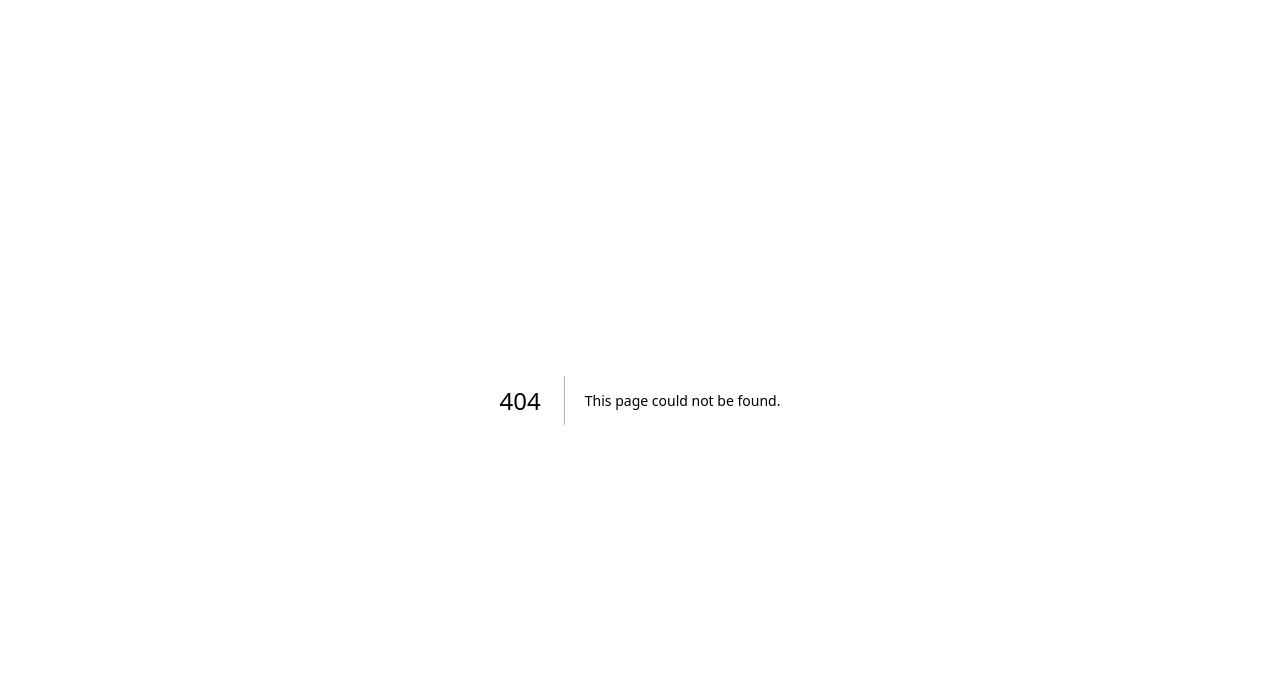
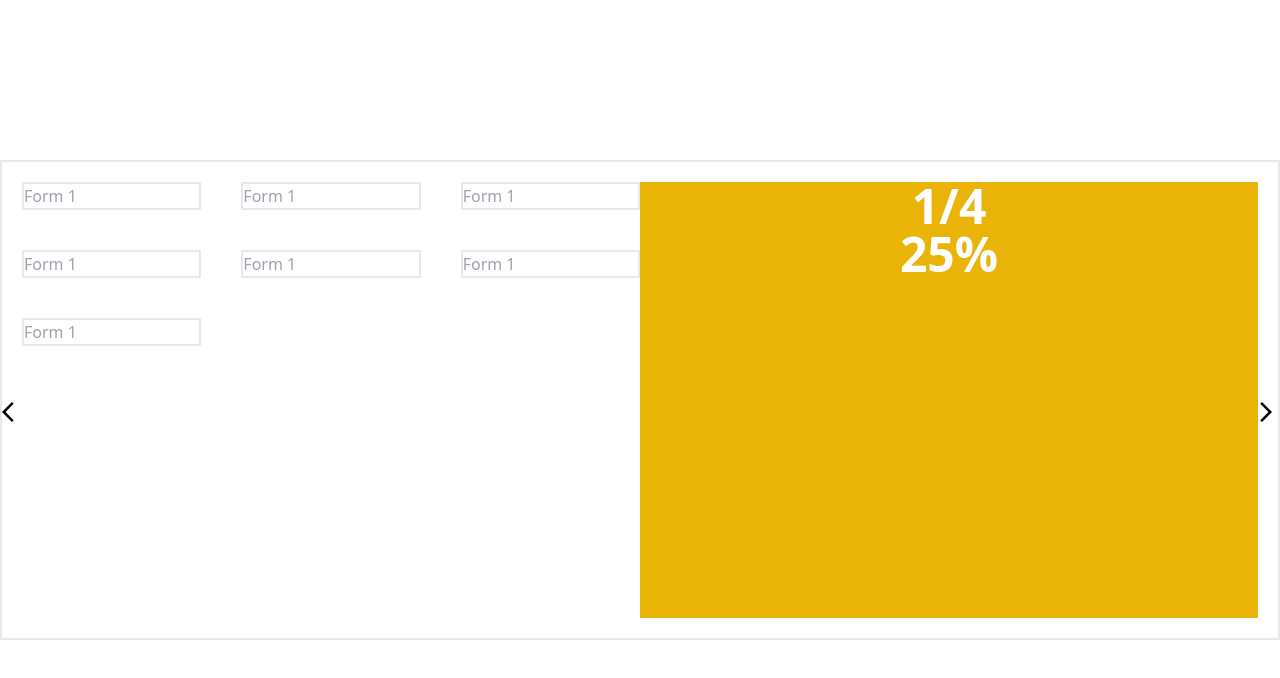
Before and after one commit to Nishantjain10/fitAI, a Next.js app: page /form in a window 1280 px wide. Before the commit this address had no page. Shown: the top 678 px of the page. Built offline with nearby package versions, Linux system fonts and the light colour scheme.

Commit message:
form added

```diff
--- /dev/null
+++ b/app/form/Container.tsx
@@ -0,0 +1,57 @@
+'use client'
+
+import React, { useState } from 'react'
+import StepFormOne from './StepFormOne';
+import StepFormTwo from "./StepFormTwo";
+import StepFormThree from "./StepFormThree";
+import StepFormFour from "./StepFormFour";
+import ArrowForwardIosIcon from '@mui/icons-material/ArrowForwardIos';
+import ArrowBackIosIcon from '@mui/icons-material/ArrowBackIos';
+
+const Container = () => {
+
+    const forms = [<StepFormOne />, <StepFormTwo />, <StepFormThree />, <StepFormFour />]
+    const [formIndex, setFormIndex] = useState(0)
+
+
+    const handleRightClick = () => {
+        setFormIndex(prev => prev < 3 ? prev + 1 : prev)
+    }
+
+    const handleLeftClick = () => {
+        setFormIndex(prev => prev > 0 ? prev - 1 : prev)
+    }
+
+    console.log(formIndex)
+
+    return (
+        <div className='flex mx-auto my-[10em] w-[80em] border-2 h-[30em] overflow-hidden relative p-5'>
+
+            <div className='my-0  h-full relative  flex-1'>
+                {/* {forms.map((form, idx) => {
+                    return (
+                        <div className={`absolute top-0 left-0 w-full h-full transition duration-500 ease-linear ${formIndex === idx ? 'translate-x-0' : idx === formIndex - 1 || (formIndex === 0 && idx === forms.length - 1) ? '-translate-x-full' : 'translate-x-full'}`}>
+                            {form}
+                        </div>
+                    )
+                })} */}
+
+                {forms[formIndex]}
+            </div>
+
+            <div className=' bg-[#eab308] text-white flex-col flex-1 flex items-center justify-start font-bold text-5xl'>
+                <h1>{formIndex + 1}/4</h1>
+                <p>{(formIndex + 1) / 4 * 100}%</p>
+            </div>
+
+            <ArrowForwardIosIcon onClick={handleRightClick} className='absolute right-0 top-1/2 cursor-pointer' />
+
+            <ArrowBackIosIcon onClick={handleLeftClick} className="absolute left-0 top-1/2 cursor-pointer" />
+
+
+
+        </div>
+    )
+}
+
+export default Container
--- /dev/null
+++ b/app/form/StepFormFour.tsx
@@ -0,0 +1,19 @@
+import React from 'react'
+
+const StepForm4 = () => {
+  return (
+    <div>
+       <form className='grid grid-cols-3 gap-10'>
+        <input type="text" className="border-2" placeholder="Form 4" />
+        <input type="text" className="border-2" placeholder="Form 4" />
+        <input type="text" className="border-2" placeholder="Form 4" />
+        <input type="text" className="border-2" placeholder="Form 4" />
+        <input type="text" className="border-2" placeholder="Form 4" />
+        <input type="text" className="border-2" placeholder="Form 4" />
+        <input type="text" className="border-2" placeholder="Form 4" />
+      </form>
+    </div>
+  )
+}
+
+export default StepForm4
--- /dev/null
+++ b/app/form/StepFormOne.tsx
@@ -0,0 +1,20 @@
+import React from 'react'
+
+const StepForm1 = () => {
+    return (
+        <div className=''>
+            <form className='grid grid-cols-3 gap-10'>
+                <input type="text" className="border-2" placeholder="Form 1" />
+                <input type="text" className="border-2" placeholder="Form 1" />
+                <input type="text" className="border-2" placeholder="Form 1" />
+                <input type="text" className="border-2" placeholder="Form 1" />
+                <input type="text" className="border-2" placeholder="Form 1" />
+                <input type="text" className="border-2" placeholder="Form 1" />
+                <input type="text" className="border-2" placeholder="Form 1" />
+            </form>
+
+        </div>
+    )
+}
+
+export default StepForm1
--- /dev/null
+++ b/app/form/StepFormThree.tsx
@@ -0,0 +1,19 @@
+import React from 'react'
+
+const StepForm3 = () => {
+  return (
+    <div>
+       <form className='grid grid-cols-3 gap-10'>
+        <input type="text" className="border-2" placeholder="Form 3" />
+        <input type="text" className="border-2" placeholder="Form 3" />
+        <input type="text" className="border-2" placeholder="Form 3" />
+        <input type="text" className="border-2" placeholder="Form 3" />
+        <input type="text" className="border-2" placeholder="Form 3" />
+        <input type="text" className="border-2" placeholder="Form 3" />
+        <input type="text" className="border-2" placeholder="Form 3" />
+      </form>
+    </div>
+  )
+}
+
+export default StepForm3
--- /dev/null
+++ b/app/form/StepFormTwo.tsx
@@ -0,0 +1,19 @@
+import React from 'react'
+
+const StepForm2 = () => {
+  return (
+    <div>
+       <form className='grid grid-cols-3 gap-10'>
+        <input type="text" className="border-2" placeholder="Form 2" />
+        <input type="text" className="border-2" placeholder="Form 2" />
+        <input type="text" className="border-2" placeholder="Form 2" />
+        <input type="text" className="border-2" placeholder="Form 2" />
+        <input type="text" className="border-2" placeholder="Form 2" />
+        <input type="text" className="border-2" placeholder="Form 2" />
+        <input type="text" className="border-2" placeholder="Form 2" />
+      </form>
+    </div>
+  )
+}
+
+export default StepForm2
--- /dev/null
+++ b/app/form/page.tsx
@@ -0,0 +1,11 @@
+import Container from './Container'
+
+const page = () => {
+    return (
+        <div>
+            <Container />
+        </div>
+    )
+}
+
+export default page
```
Also changed, not shown: package.json (+6 -1 lines), store/formOneStore.ts (added, +62 -0 lines), 1 other file (tests, documents, lock files or other folders).
